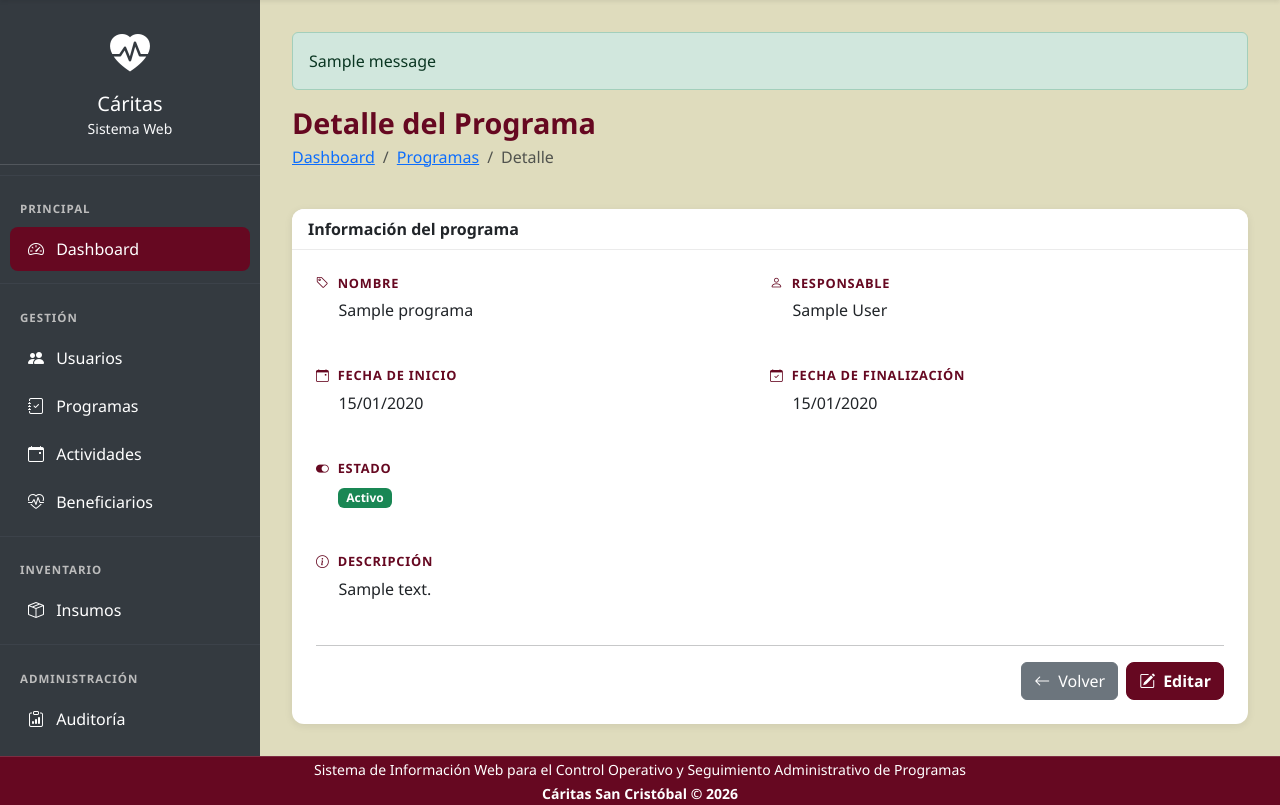
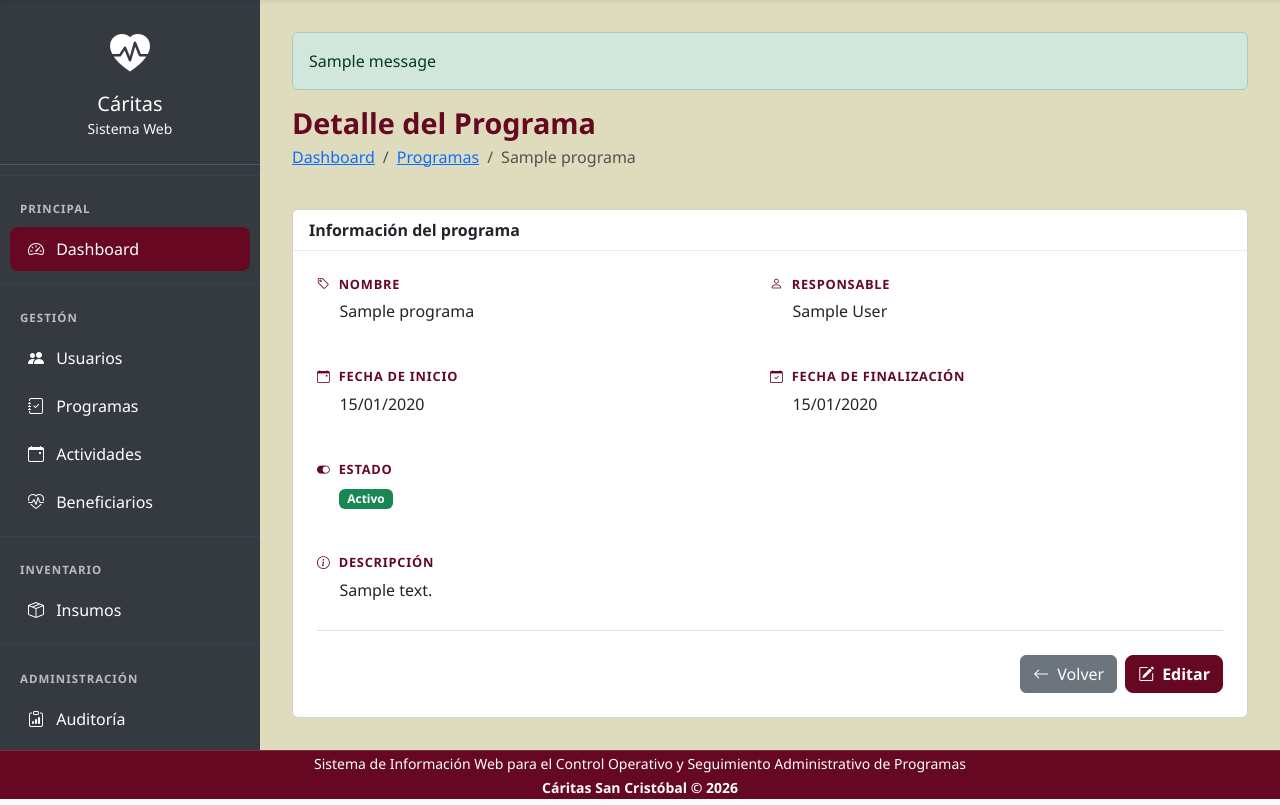
Before and after one commit to SoftMeneses/sistema_web_caritas, a Django app: page /programas/1/ in a window 1280 px wide. Shown: the part 56-861 px from the top of the page. Run offline with Django 5.2, Linux system fonts and the light colour scheme; a user stored in the database is signed in; tables that the repository leaves empty hold one stand-in row (values such as "Sample post"); one stand-in notice (Sample message) is shown.

Commit message:
feat(programas): implementar CRUD completo con eliminación lógica, búsqueda, filtros, paginación y arquitectura reutilizable

```diff
--- a/apps/core/services.py
+++ b/apps/core/services.py
@@ -1,8 +1,11 @@
 from datetime import datetime
 
 from django.core.paginator import Paginator
+from django.db import transaction
 from django.db.models import Q
 from django.shortcuts import get_object_or_404
+
+from urllib.parse import urlencode
 
 from apps.core.models import Programa
 
@@ -31,6 +34,7 @@ def obtener_programas(request):
     """
     Obtiene el listado de programas aplicando:
 
+    - filtro por estado
     - búsqueda
     - ordenamiento
     - paginación
@@ -38,16 +42,51 @@ def obtener_programas(request):
     Retorna el contexto requerido por la vista lista.html.
     """
 
+    params = request.GET.copy()
+
+    params.pop(
+
+        "page",
+
+        None,
+
+    )
+
+    status = request.GET.get(
+
+        "status",
+
+        "activo",
+
+    )
+
     queryset = (
 
         Programa.objects
 
         .select_related("usuario_responsable")
 
-        .all()
+    )
 
-        .order_by("nombre")
-    )
+    if status == "activo":
+
+        queryset = queryset.filter(
+
+            estado=True,
+
+        )
+
+    elif status == "inactivo":
+
+        queryset = queryset.filter(
+
+            estado=False,
+
+        )
+
+    elif status == "todos":
+
+        pass
 
     q = request.GET.get(
 
@@ -81,6 +120,12 @@ def obtener_programas(request):
 
         )
 
+    queryset = queryset.order_by(
+
+        "nombre",
+
+    )
+
     paginator = Paginator(
 
         queryset,
@@ -98,7 +143,11 @@ def obtener_programas(request):
 
         "search_value": q,
 
+        "status_value": status,
+
         "visible_pages": obtener_paginas_visibles(page_obj),
+
+        "query_string": params.urlencode(),
 
     }
 
@@ -174,3 +223,33 @@ def obtener_programa(pk):
         pk=pk,
 
     )
+
+
+@transaction.atomic
+def actualizar_programa(formulario):
+    """"
+    Actualiza un programa existente.
+    """
+
+    programa = formulario.save()
+
+    return programa
+
+
+@transaction.atomic
+def desactivar_programa(programa):
+    """
+    Realiza la desactivación lógica del programa.
+    """
+
+    programa.estado = False
+
+    programa.save(
+
+        update_fields=[
+
+            "estado",
+        ]
+    )
+
+    return programa
--- a/apps/core/urls.py
+++ b/apps/core/urls.py
@@ -3,12 +3,11 @@ from django.urls import path
 from .views import (
 
     dashboard,
-
     programa_lista,
-
     programa_crear,
-
     programa_detalle,
+    programa_editar,
+    programa_desactivar,
 
 )
 
@@ -16,11 +15,19 @@ app_name = "core"
 
 urlpatterns = [
 
+    # ==========================================================================
+    # Dashboard
+    # ==========================================================================
+
     path(
         "dashboard/",
         dashboard,
         name="dashboard",
     ),
+
+    # ==========================================================================
+    # Programas
+    # ==========================================================================
 
     path(
         "programas/",
@@ -40,4 +47,16 @@ urlpatterns = [
         name="programa_detalle",
     ),
 
+    path(
+        "programas/<int:pk>/editar/",
+        programa_editar,
+        name="programa_editar",
+    ),
+
+    path(
+        "programas/<int:pk>/desactivar/",
+        programa_desactivar,
+        name="programa_desactivar",
+    ),
+
 ]
--- a/apps/core/views.py
+++ b/apps/core/views.py
@@ -1,26 +1,32 @@
 # Vistas
 
+from django.contrib import messages
 from django.contrib.auth.decorators import login_required
-from django.contrib import messages
 from django.shortcuts import render, redirect
+from django.views.decorators.http import require_POST
 
 from apps.core.forms import ProgramaForm
 
 from .services import (
 
     obtener_dashboard,
-
     obtener_programas,
-
     crear_programa,
-
     obtener_programa,
+    actualizar_programa,
+    desactivar_programa,
 
 )
 
+# ==============================================================================
+# Dashboard
+# ==============================================================================
 
 @login_required
 def dashboard(request):
+    """
+    Muestra el panel principal del sistema.
+    """
 
     contexto = obtener_dashboard()
 
@@ -37,8 +43,15 @@ def dashboard(request):
     )
 
 
+# ==============================================================================
+# Programas
+# ==============================================================================
+
 @login_required
 def programa_lista(request):
+    """
+    Muestra el listado paginado de programas.
+    """
 
     contexto = obtener_programas(request)
 
@@ -58,7 +71,7 @@ def programa_lista(request):
 @login_required
 def programa_crear(request):
     """
-    Muestra el formulario para registrar un nuevo programa.
+    Gestiona la creación de un nuevo programa.
     """
 
     if request.method == "POST":
@@ -87,6 +100,8 @@ def programa_crear(request):
 
         "form": formulario,
 
+        "modo": "crear",
+
     }
 
     return render(
@@ -99,8 +114,12 @@ def programa_crear(request):
 
     )
 
+
 @login_required
 def programa_detalle(request, pk):
+    """
+    Muestra el detalle de un programa.
+    """
 
     programa = obtener_programa(pk)
 
@@ -119,3 +138,90 @@ def programa_detalle(request, pk):
         contexto,
 
     )
+
+
+@login_required
+def programa_editar(request, pk):
+    """
+    Gestiona la edición de un programa existente.
+    """
+
+    programa = obtener_programa(pk)
+
+    if request.method == "POST":
+
+        formulario = ProgramaForm(
+
+            request.POST,
+
+            instance=programa,
+
+        )
+
+        if formulario.is_valid():
+
+            actualizar_programa(formulario)
+
+            messages.success(
+
+                request,
+
+                "Programa actualizado correctamente."
+
+            )
+
+            return redirect("core:programa_lista")
+
+    else:
+
+        formulario = ProgramaForm(
+
+            instance=programa,
+
+        )
+
+    contexto = {
+
+        "form": formulario,
+
+        "modo": "editar",
+
+        "programa": programa,
+
+    }
+
+    return render(
+
+        request,
+
+        "core/programa/form.html",
+
+        contexto,
+
+    )
+
+
+@login_required
+@require_POST
+def programa_desactivar(request, pk):
+    """
+    Realiza la desactivación lógica de un programa.
+    """
+
+    programa = obtener_programa(pk)
+
+    desactivar_programa(programa)
+
+    messages.success(
+
+        request,
+
+        "Programa desactivado correctamente."
+
+    )
+
+    return redirect(
+
+        "core:programa_lista"
+
+    )
--- a/static/css/components.css
+++ b/static/css/components.css
@@ -18,17 +18,11 @@
 
 .app-card{
 
-    border:none;
+    display:flex;
 
-    border-radius:var(--radius-md);
+    flex-direction:column;
 
-    box-shadow:0 .125rem .5rem rgba(0,0,0,.08);
-
-    overflow:hidden;
-
-    transition:
-        transform .25s ease,
-        box-shadow .25s ease;
+    flex:1;
 
 }
 
@@ -52,9 +46,16 @@
 
 .app-card .card-body{
 
+    display:flex;
+
+    flex-direction:column;
+
+    flex:1;
+
     padding:1.5rem;
 
 }
+
 
 /*==============================================================================
   BOTONES
@@ -100,6 +101,7 @@
 /*==============================================================================
   FORMULARIOS
 ==============================================================================*/
+
 .form-control,
 .form-select{
 
@@ -130,8 +132,34 @@
 
 
 /*==============================================================================
+  FORMULARIOS DE MANTENIMIENTO
+==============================================================================*/
+
+.app-form{
+
+    display:flex;
+
+    flex-direction:column;
+
+    height:100%;
+
+}
+
+.app-form-actions{
+
+    margin-top:auto;
+
+    padding-top:1.5rem;
+
+    border-top:1px solid var(--bs-border-color);
+
+}
+
+
+/*==============================================================================
   TABLAS
 ==============================================================================*/
+
 .app-table{
 
     margin-bottom:0;
@@ -168,6 +196,7 @@
     vertical-align:middle;
 
 }
+
 
 /*==============================================================================
   BADGES
--- a/static/css/layout.css
+++ b/static/css/layout.css
@@ -35,6 +35,12 @@ ENCABEZADO DE PÁGINA
 }
 
 .page-content{
+
+    display:flex;
+
+    flex-direction:column;
+
+    flex:1;
 
     width:100%;
 
@@ -91,6 +97,10 @@ body{
 }
 
 #main-content{
+
+    display:flex;
+
+    flex-direction:column;
 
     flex:1;
 
--- a/static/js/main.js
+++ b/static/js/main.js
@@ -0,0 +1,35 @@
+document.addEventListener("DOMContentLoaded", () => {
+
+    const modal = document.getElementById("confirmModal");
+
+    if (!modal) {
+
+        return;
+
+    }
+
+    modal.addEventListener("show.bs.modal", event => {
+
+        const trigger = event.relatedTarget;
+
+        if (!trigger) {
+
+            return;
+
+        }
+
+        const url = trigger.dataset.url;
+
+        const name = trigger.dataset.name;
+
+        document
+            .getElementById("confirmForm")
+            .action = url;
+
+        document
+            .getElementById("entityName")
+            .textContent = `"${name}"`;
+
+    });
+
+});
--- a/templates/core/programa/detalle.html
+++ b/templates/core/programa/detalle.html
@@ -40,7 +40,7 @@ Detalle del Programa
 
         <li class="breadcrumb-item active">
 
-            Detalle
+            {{ programa.nombre }}
 
         </li>
 
@@ -58,9 +58,19 @@ Detalle del Programa
 
         Información del programa
 
+        {% if not programa.estado %}
+
+            <span class="badge app-badge-inactive float-end">
+
+                Inactivo
+
+            </span>
+
+        {% endif %}
+
     </div>
 
-    <div class="card-body">
+    <div class="card-body app-form">
 
         <div class="row">
 
@@ -202,9 +212,7 @@ Detalle del Programa
 
         </div>
 
-        <hr>
-
-        <div class="d-flex justify-content-end gap-2">
+        <div class="app-form-actions d-flex justify-content-end gap-2">
 
             <a href="{% url 'core:programa_lista' %}"
                 class="btn btn-secondary">
@@ -215,7 +223,7 @@ Detalle del Programa
 
             </a>
 
-            <a href="#"
+            <a href="{% url 'core:programa_editar' programa.pk %}"
                 class="btn btn-primary btn-icon">
 
                 <i class="bi bi-pencil-square"></i>
```
Also changed, not shown: templates/core/programa/form.html (+55 -8 lines), templates/core/programa/lista.html (+31 -8 lines), templates/includes/components/confirm_modal.html (+39 -32 lines), templates/includes/components/search_bar.html (+39 -0 lines).
